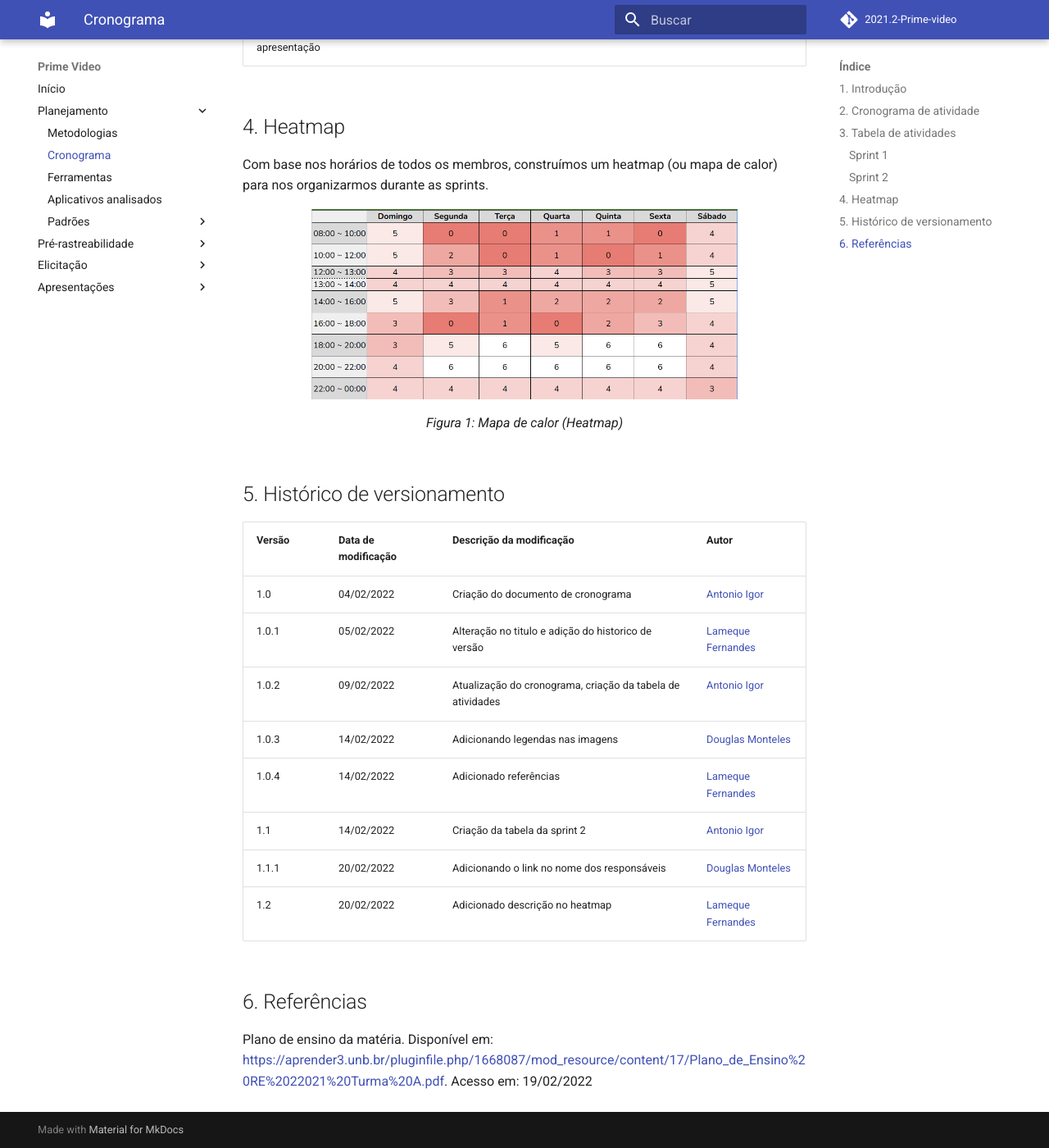
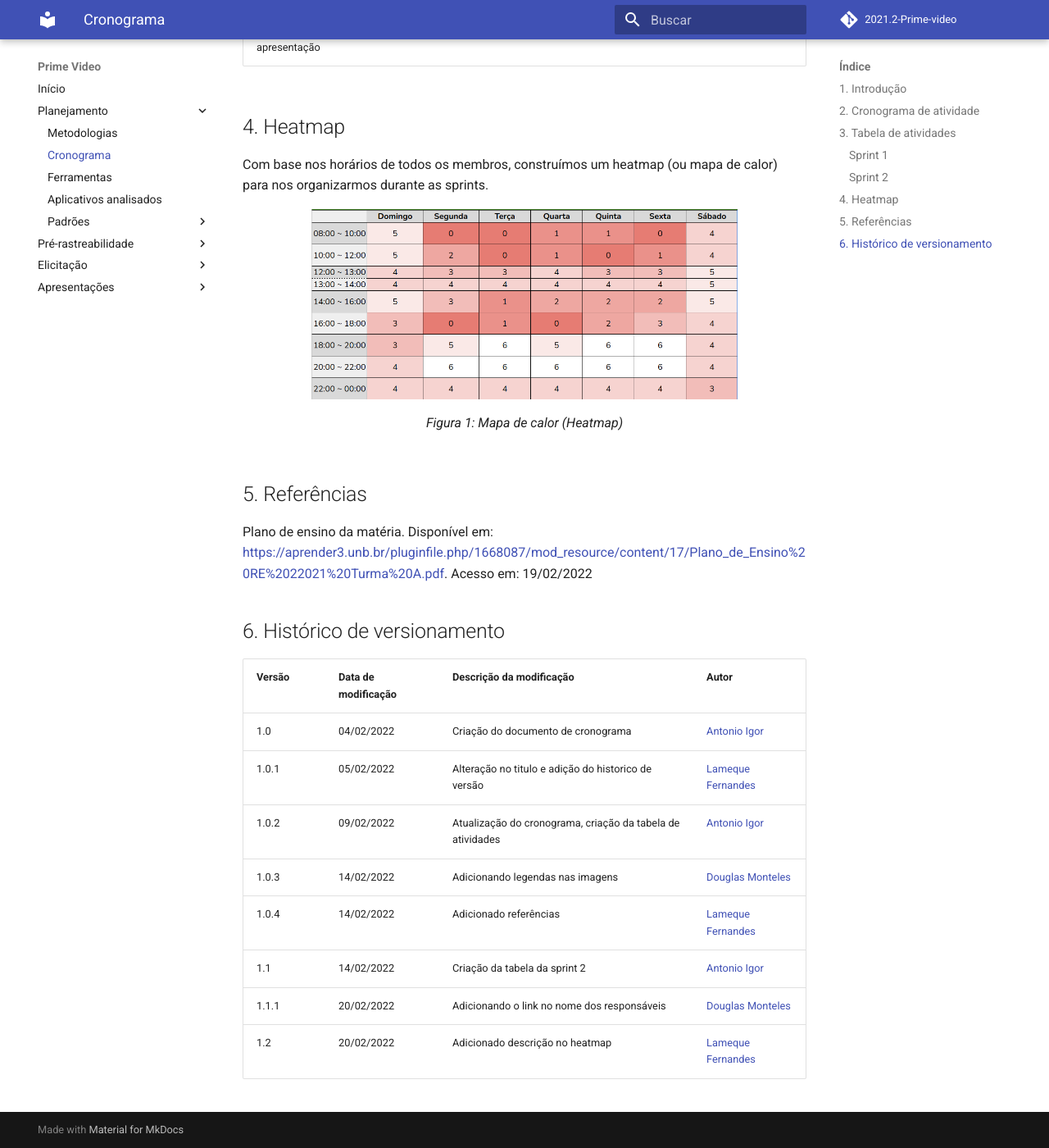
Before and after one commit to Requisitos-de-Software/2021.2-Prime-video, an MkDocs documentation site: the page built from docs/planejamento/cronograma.md, in a window 1280 px wide and 1400 px high, scrolled down 2062 px. Shown: the whole window at 82% size. Built offline with MkDocs 1.6.1 and Material for MkDocs 9.7.7, drawn with Linux system fonts in a browser that asks for light colours; comment, search, counter and statistics services are not loaded; some of the changed lines change nothing that is shown.

Commit message:
Organização tabela

```diff
--- a/docs/planejamento/cronograma.md
+++ b/docs/planejamento/cronograma.md
@@ -61,7 +61,12 @@ Com base nos horários de todos os membros, construímos um heatmap (ou mapa de
 </figure>
 
 
-## 5. Histórico de versionamento
+
+## 5. Referências
+
+Plano de ensino da matéria. Disponível em: <https://aprender3.unb.br/pluginfile.php/1668087/mod_resource/content/17/Plano_de_Ensino%20RE%2022021%20Turma%20A.pdf>. Acesso em: 19/02/2022
+
+## 6. Histórico de versionamento
 
 |Versão|Data de modificação|Descrição da modificação|Autor|
 |-|-|-|-|
@@ -73,9 +78,3 @@ Com base nos horários de todos os membros, construímos um heatmap (ou mapa de
 |1.1|14/02/2022| Criação da tabela da sprint 2 |[Antonio Igor](https://github.com/antonioigorcarvalho)|
 |1.1.1|20/02/2022| Adicionando o link no nome dos responsáveis |[Douglas Monteles](https://github.com/douglasmonteles)|
 |1.2|20/02/2022| Adicionado descrição no heatmap |[Lameque Fernandes](https://github.com/lamequefernandes)|
-
-
-
-## 6. Referências
-
-Plano de ensino da matéria. Disponível em: <https://aprender3.unb.br/pluginfile.php/1668087/mod_resource/content/17/Plano_de_Ensino%20RE%2022021%20Turma%20A.pdf>. Acesso em: 19/02/2022
```
